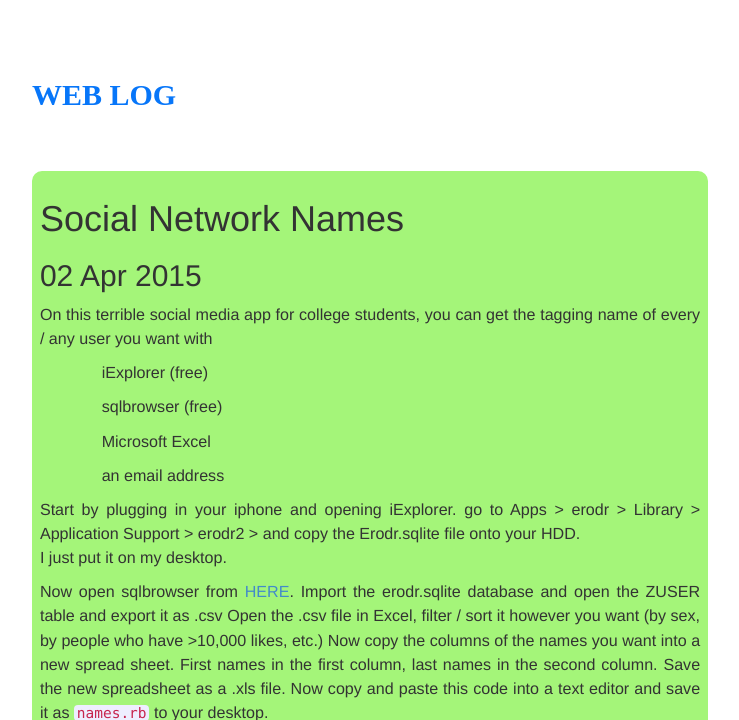
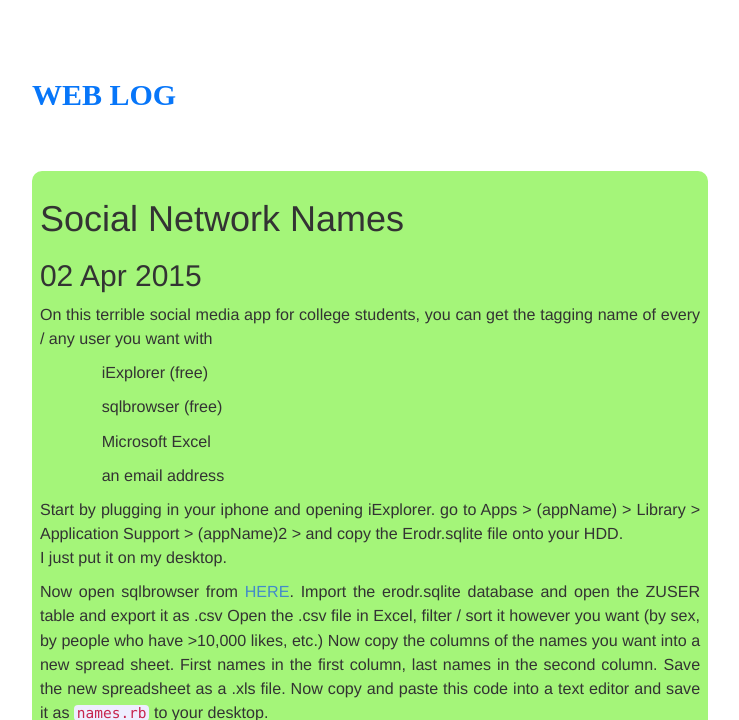
Before and after one commit to Nsiemer/Nsiemer.github.io, a Jekyll site: the page built from _posts/2015-04-02-names.markdown, in a window 1280 px wide, cut to the strip 0-720 px from the top of the page. Shown: the whole strip, without its empty margins (270-1009 px from the left). Built offline with Jekyll 4.4.1, drawn with Linux system fonts in a browser that asks for light colours; nearby versions of some CDN libraries; some web fonts are replaced; library files that are not in the unit come from our copies; Markdown is read by kramdown in place of the engine named in the settings.

Commit message:
new post edit

```diff
--- a/_posts/2015-04-02-names.markdown
+++ b/_posts/2015-04-02-names.markdown
@@ -12,7 +12,7 @@ On this terrible social media app for college students, you can get the tagging
 
 
 Start by plugging in your iphone and opening iExplorer.
-go to Apps > erodr > Library > Application Support > erodr2 > and copy the Erodr.sqlite file onto your HDD.<br>
+go to Apps > (appName) > Library > Application Support > (appName)2 > and copy the Erodr.sqlite file onto your HDD.<br>
 I just put it on my desktop.
 
 Now open sqlbrowser from <a href="https://github.com/sqlitebrowser/sqlitebrowser" target="_blank">HERE</a>.
```
